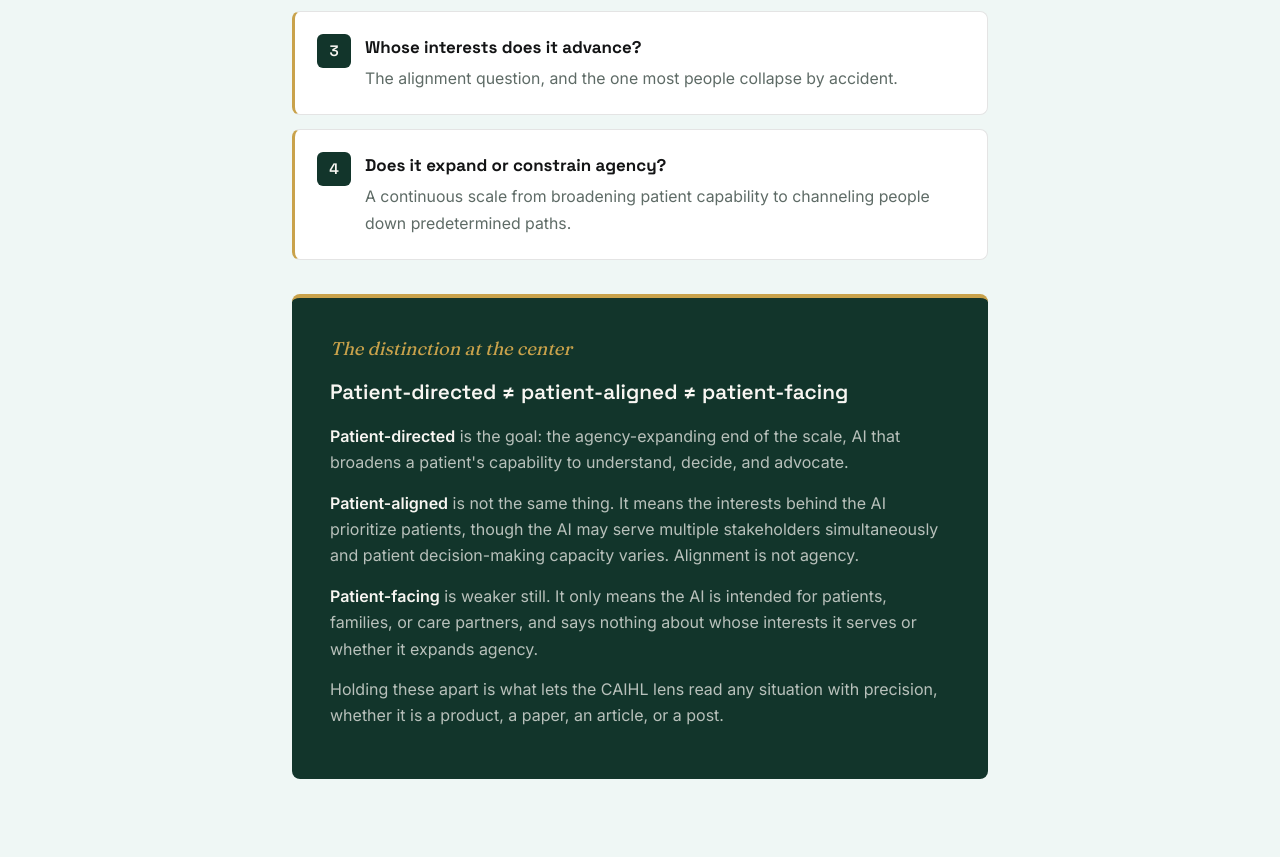
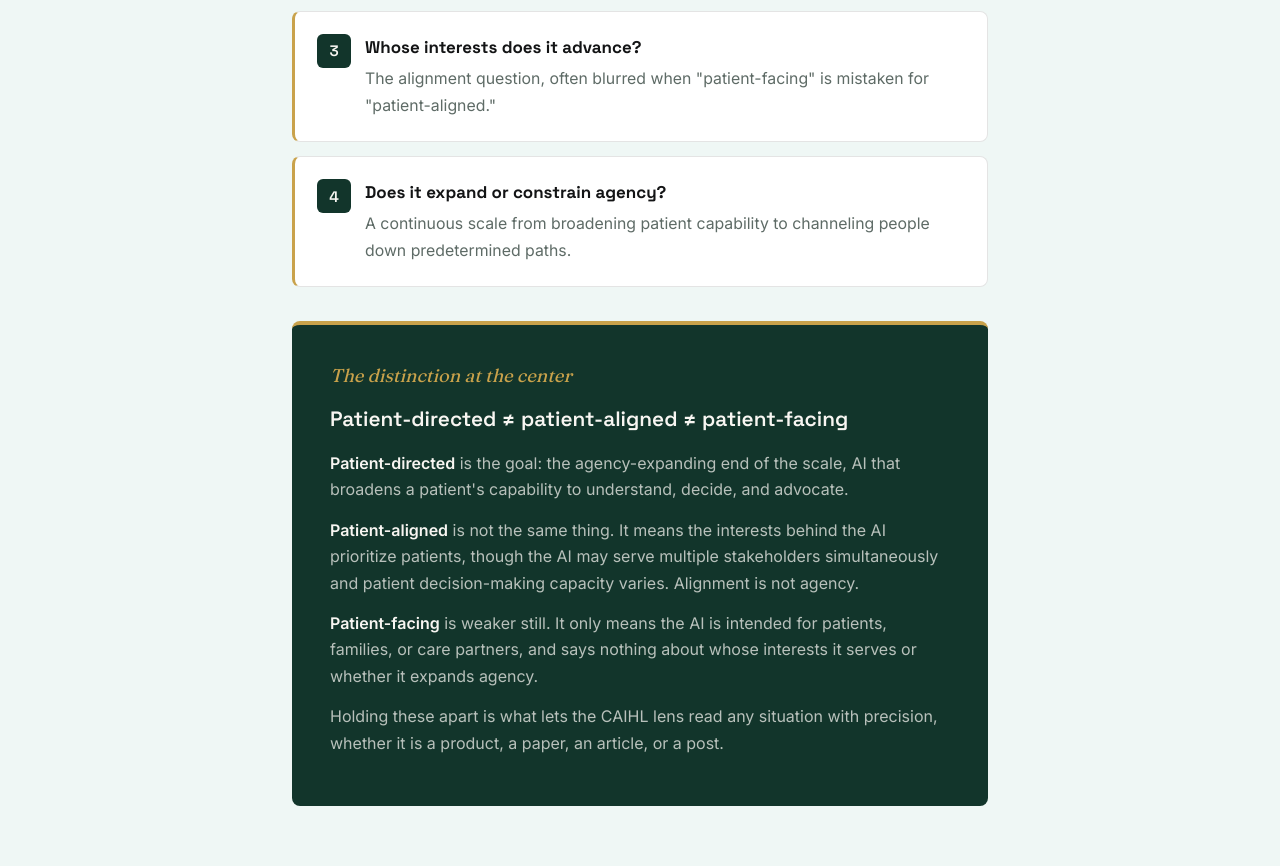
Before and after one commit to hugooc/caihl-skill, a plain HTML site: page index.html in a window 1280 px wide. Shown: the part 1763-2629 px from the top of the page. Drawn offline with Linux system fonts and the light colour scheme.

Commit message:
Clarify alignment wording

```diff
--- a/index.html
+++ b/index.html
@@ -318,7 +318,7 @@
       <ol class="dims">
         <li><b>Who is the primary user?</b><span>Patient-facing (used by patients, families, care partners) vs. clinician-facing (serves providers, like ambient scribes).</span></li>
         <li><b>Where is it hosted?</b><span>Institutional, inside a health system or insurer, vs. public-facing, hosted for direct public use.</span></li>
-        <li><b>Whose interests does it advance?</b><span>The alignment question, and the one most people collapse by accident.</span></li>
+        <li><b>Whose interests does it advance?</b><span>The alignment question, often blurred when "patient-facing" is mistaken for "patient-aligned."</span></li>
         <li><b>Does it expand or constrain agency?</b><span>A continuous scale from broadening patient capability to channeling people down predetermined paths.</span></li>
       </ol>
 
```
